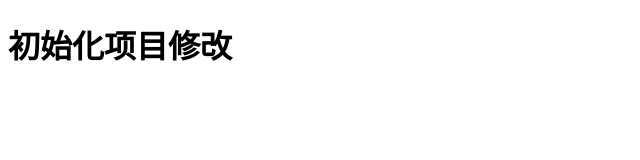
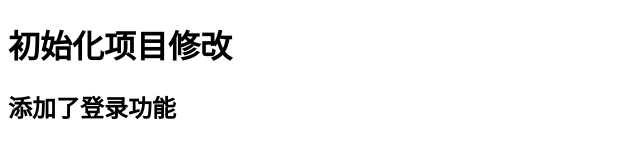
Before and after one commit to Warehouse-Model/text, a plain HTML site: page index.html in a window 1280 px wide. Shown: the whole page, without its empty margins (0-640 px from the left). Drawn offline with Linux system fonts and the light colour scheme.

Commit message:
添加了登录个功能

```diff
--- a/index.html
+++ b/index.html
@@ -8,5 +8,6 @@
 </head>
 <body>
     <h1>初始化项目修改</h1>
+    <h2>添加了登录功能</h2>
 </body>
 </html>
```
